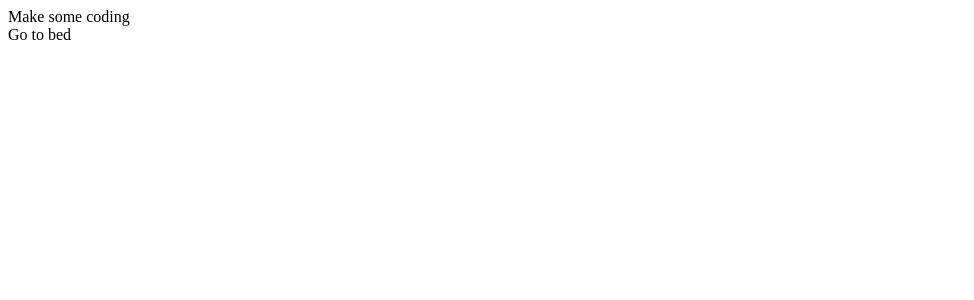
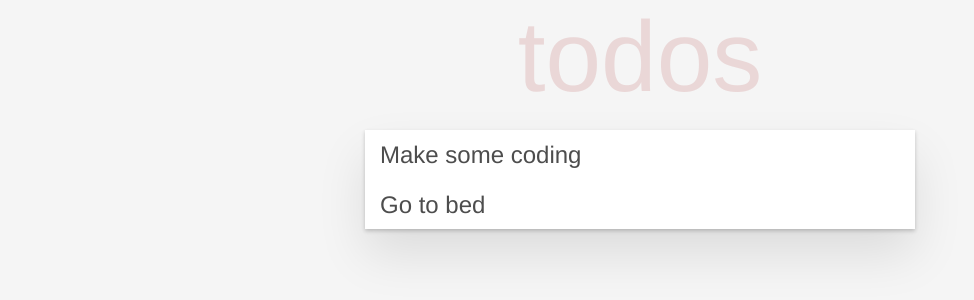
Before and after one commit to liana-gukasyan/react-test, a React app: page / in a window 1280 px wide. Shown: the top 300 px of the page, without its empty margins (0-974 px from the left). Built offline with nearby package versions, Linux system fonts and the light colour scheme.

Commit message:
Add markup and styles

```diff
--- a/public/index.html
+++ b/public/index.html
@@ -1,10 +1,11 @@
 <html>
   <head>
-    <base href="/" />
+  	<meta charset='utf-8'>
     <title>Hello Todo</title>
+    <link rel='stylesheet' href='style.css'>
   </head>
   <body>
-    <div id="container"></div>
-    <script src="bundle.js"></script>
+    <div class='container'/>
+    <script src='bundle.js'></script>
   </body>
 </html>
--- /dev/null
+++ b/public/style.css
@@ -0,0 +1,51 @@
+body {
+	font: 14px 'Helvetica Neue', Helvetica, Arial, sans-serif;
+    font-style: normal;
+    font-variant-ligatures: normal;
+    font-variant-caps: normal;
+    font-variant-numeric: normal;
+    font-weight: 300;
+    font-stretch: normal;
+    font-size: 14px;
+    line-height: 1.4em;
+    font-family: 'Helvetica Neue', Helvetica, Arial, sans-serif;
+	color: #4d4d4d;
+	background: #f5f5f5;
+	line-height: 1.4em;
+	margin: 0 auto;
+	padding: 0;
+  min-width: 230px;
+  max-width: 550px;
+  font-weight: 300;
+  -webkit-font-smoothing: antialiased;
+}
+
+h1 {
+  position: absolute;
+  top: -166px;
+  width: 100%;
+  font-size: 100px;
+  font-weight: 100;
+  text-align: center;
+  color: rgba(175, 47, 47, 0.15);
+  -moz-text-rendering: optimizeLegibility;
+  text-rendering: optimizeLegibility;
+}
+
+.main-part {
+  margin: 130px 0 40px 0;
+  background-color: #FFF;
+  position: relative;
+  box-shadow: 0 2px 4px 0 rgba(0, 0, 0, 0.2), 0 25px 50px 0 rgba(0, 0, 0, 0.1);
+}
+
+.main-list {
+  margin: 0;
+  padding: 0;
+  list-style: none;
+  font-size: 24px;
+}
+
+.main-list li {
+  padding: 15px 60px 15px 15px;
+}
--- a/src/index.jsx
+++ b/src/index.jsx
@@ -31,9 +31,9 @@ class TodoApp extends React.Component {
 				this.props.onTaskEdit(task.id, 'ururu')
 			}
 			return (
-				<div key={task.id} onDoubleClick={onTaskEdit}>
+				<li key={task.id} onDoubleClick={onTaskEdit}>
 					{task.text}
-				</div>
+				</li>
 			)
 		})
 		return tasks
@@ -42,9 +42,12 @@ class TodoApp extends React.Component {
   render() {
   	let tasks = this.renderTasks()
     return (
-      <div>
-      	{tasks}
-      </div>
+    	<section className='main-part'>
+	    	<h1>todos</h1>
+	      <ul className='main-list'>
+	      	{tasks}
+	      </ul>
+      </section>
     )
   }
 }
@@ -53,7 +56,7 @@ function renderAll() {
 	render(
 		<TodoApp tasks={tasks}
 						 onTaskEdit={onTaskEdit}/>,
-		document.getElementById('container'))
+		document.getElementsByClassName('container')[0])
 }
 
 renderAll()
```
